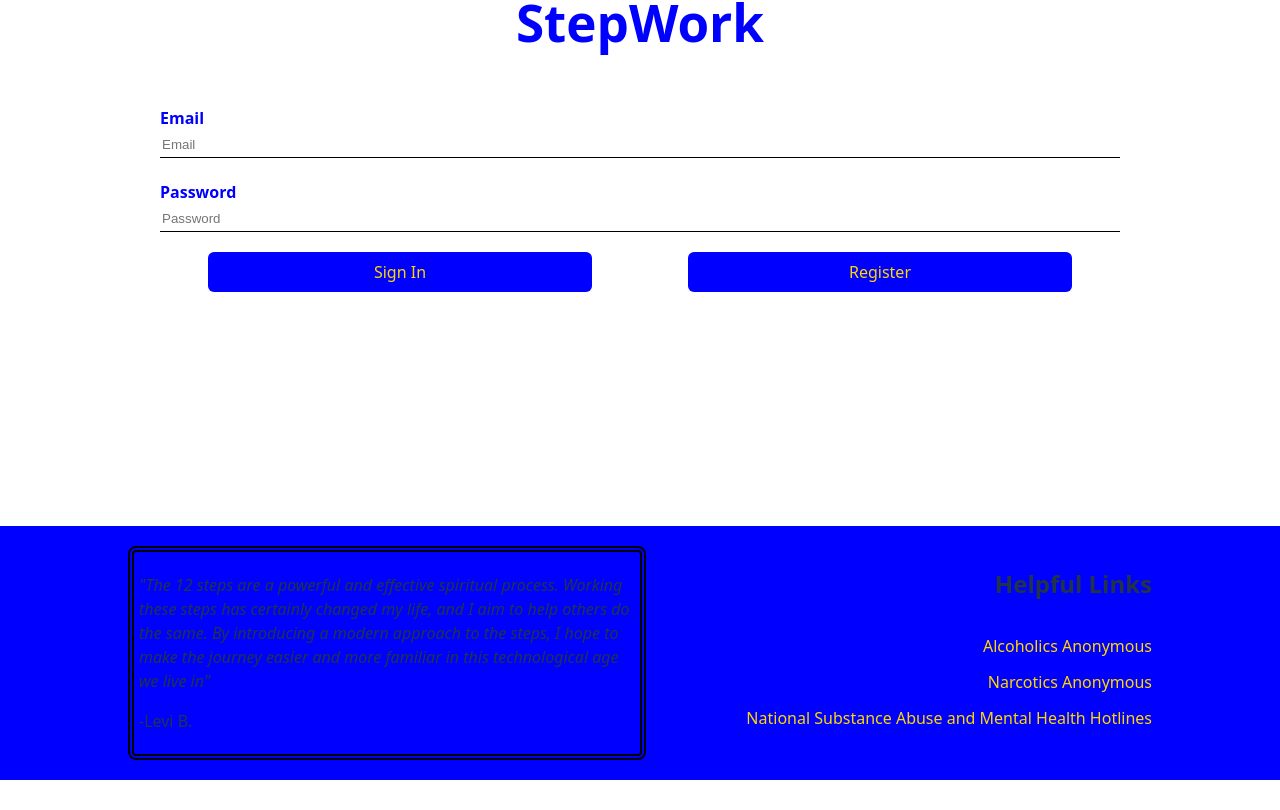
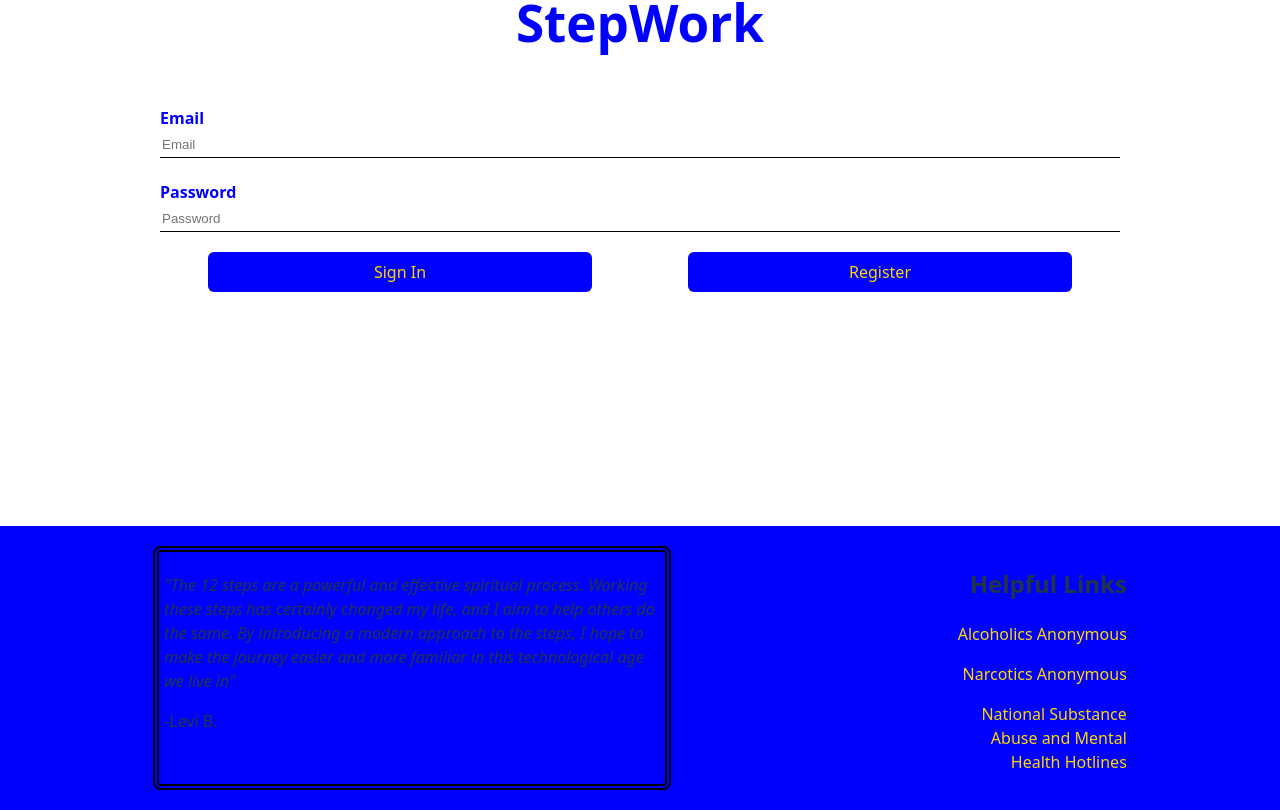
Before and after one commit to johnwallacegerrard/step-work-frontend, a React (Vite) app: page / in a window 1280 px wide. Shown: the part 399-1209 px from the top of the page. Before the commit the page ends 1179 px from the top, so only its background shows below. Built offline with nearby package versions, Linux system fonts and the light colour scheme.

Commit message:
correct things per review

```diff
--- a/src/components/Footer/Footer.css
+++ b/src/components/Footer/Footer.css
@@ -16,10 +16,19 @@
   font-style: italic;
 }
 
+.footer__link-container {
+  display: flex;
+  flex-direction: column;
+}
+
 .footer__links {
+  gap: 16px;
+  list-style-type: none;
   width: 40%;
   display: flex;
   flex-direction: column;
+  text-align: right;
+  margin-left: auto;
 }
 
 .footer__links-title {
@@ -27,9 +36,7 @@
 }
 
 .footer__link {
-  margin-top: 12px;
   color: gold;
-  text-align: right;
 }
 
 @media screen and (max-width: 627px) {
@@ -46,7 +53,8 @@
     text-align: center;
   }
 
-  .footer__link {
+  .footer__links {
+    margin: auto;
     text-align: center;
   }
 }
--- a/src/components/Footer/Footer.jsx
+++ b/src/components/Footer/Footer.jsx
@@ -3,7 +3,7 @@ import "./Footer.css";
 
 function Footer() {
   return (
-    <div className="footer">
+    <footer className="footer">
       <div className="footer__statement-container">
         <p className="footer__statement">
           "The 12 steps are a powerful and effective spiritual process. Working
@@ -14,22 +14,32 @@ function Footer() {
         </p>
         <p>-Levi B.</p>
       </div>
-      <div className="footer__links">
+      <div className="footer__links-container">
         <h2 className="footer__links-title">Helpful Links</h2>
+        <ul className="footer__links">
+          <li>
             <Link className="footer__link" to={"https://www.aa.org/"}>
               Alcoholics Anonymous
             </Link>
+          </li>
+          <li>
             <Link className="footer__link" to={"https://na.org/"}>
               Narcotics Anonymous
             </Link>
+          </li>
+          <li>
             <Link
               className="footer__link"
-          to={"https://www.samhsa.gov/find-help/helplines/national-helpline"}
+              to={
+                "https://www.samhsa.gov/find-help/helplines/national-helpline"
+              }
             >
               National Substance Abuse and Mental Health Hotlines
             </Link>
+          </li>
+        </ul>
       </div>
-    </div>
+    </footer>
   );
 }
 
--- a/src/components/JournalEntry/JournalEntry.jsx
+++ b/src/components/JournalEntry/JournalEntry.jsx
@@ -12,7 +12,7 @@ function JournalEntry() {
   });
 
   return (
-    <div className="journal">
+    <section className="journal">
       <h2 className="journal__title">Journal</h2>
       <form className="journal__form">
         <h3 className="journal__date">{currentDate}</h3>
@@ -30,7 +30,7 @@ function JournalEntry() {
           <button className="journal__submit-entry-btn">Submit Entry</button>
         </div>
       </form>
-    </div>
+    </section>
   );
 }
 
--- a/src/components/StepDetail/StepDetail.css
+++ b/src/components/StepDetail/StepDetail.css
@@ -63,3 +63,20 @@
   text-align: center;
   color: gold;
 }
+
+.step__btn_secondary {
+  background-color: gold;
+  color: blue;
+}
+
+@media screen and (max-width: 627px) {
+  .step__btns {
+    gap: 16px;
+    flex-direction: column;
+    align-items: center;
+  }
+
+  .step__btn {
+    width: 80%;
+  }
+}
--- a/src/components/StepDetail/StepDetail.jsx
+++ b/src/components/StepDetail/StepDetail.jsx
@@ -89,7 +89,7 @@ function StepDetail() {
           <button
             type="button"
             onClick={handleSaveAndExit}
-            className="step__btn"
+            className="step__btn step__btn_secondary"
           >
             Save and Exit
           </button>
--- a/src/components/StepIntroModal/StepIntroModal.jsx
+++ b/src/components/StepIntroModal/StepIntroModal.jsx
@@ -2,18 +2,20 @@ import { useParams } from "react-router-dom";
 import steps from "../../assets/steps";
 
 import "./StepIntroModal.css";
+import { useRef } from "react";
 
 function StepIntroModal() {
-  const introModal = document.querySelector(".modal");
+  const introModalRef = useRef();
+
   const { stepNumber } = useParams();
   const step = steps.find((s) => s.stepNumber === parseInt(stepNumber));
 
   const closeModal = () => {
-    introModal.classList.add("modal_closed");
+    introModalRef.current.classList.add("modal_closed");
   };
 
   return (
-    <div className="modal">
+    <div ref={introModalRef} className="modal">
       <div className="modal__content">
         <p className="modal__intro">{step.stepIntro}</p>
         <button onClick={closeModal} className="modal__close-btn">
--- a/src/components/Steps/Steps.jsx
+++ b/src/components/Steps/Steps.jsx
@@ -4,7 +4,7 @@ import { Link } from "react-router-dom";
 
 function Steps() {
   return (
-    <div className="steps">
+    <section className="steps">
       <h2 className="steps__title">Steps</h2>
       <div className="steps__container">
         {steps.map((step) => {
@@ -18,7 +18,7 @@ function Steps() {
           );
         })}
       </div>
-    </div>
+    </section>
   );
 }
 
--- a/src/pages/Dashboard/Dashboard.jsx
+++ b/src/pages/Dashboard/Dashboard.jsx
@@ -26,7 +26,7 @@ function Dashboard() {
   }, []);
 
   return (
-    <div className="dashboard">
+    <main className="dashboard">
       <h2 className="dashboard__welcome-message">
         Welcome back, {currentUser?.firstName + " " + currentUser?.lastInitial}!
       </h2>
@@ -55,7 +55,7 @@ function Dashboard() {
         <Steps />
         <JournalEntry />
       </div>
-    </div>
+    </main>
   );
 }
 
```
Lines whose indentation alone changed are shown as unchanged.
